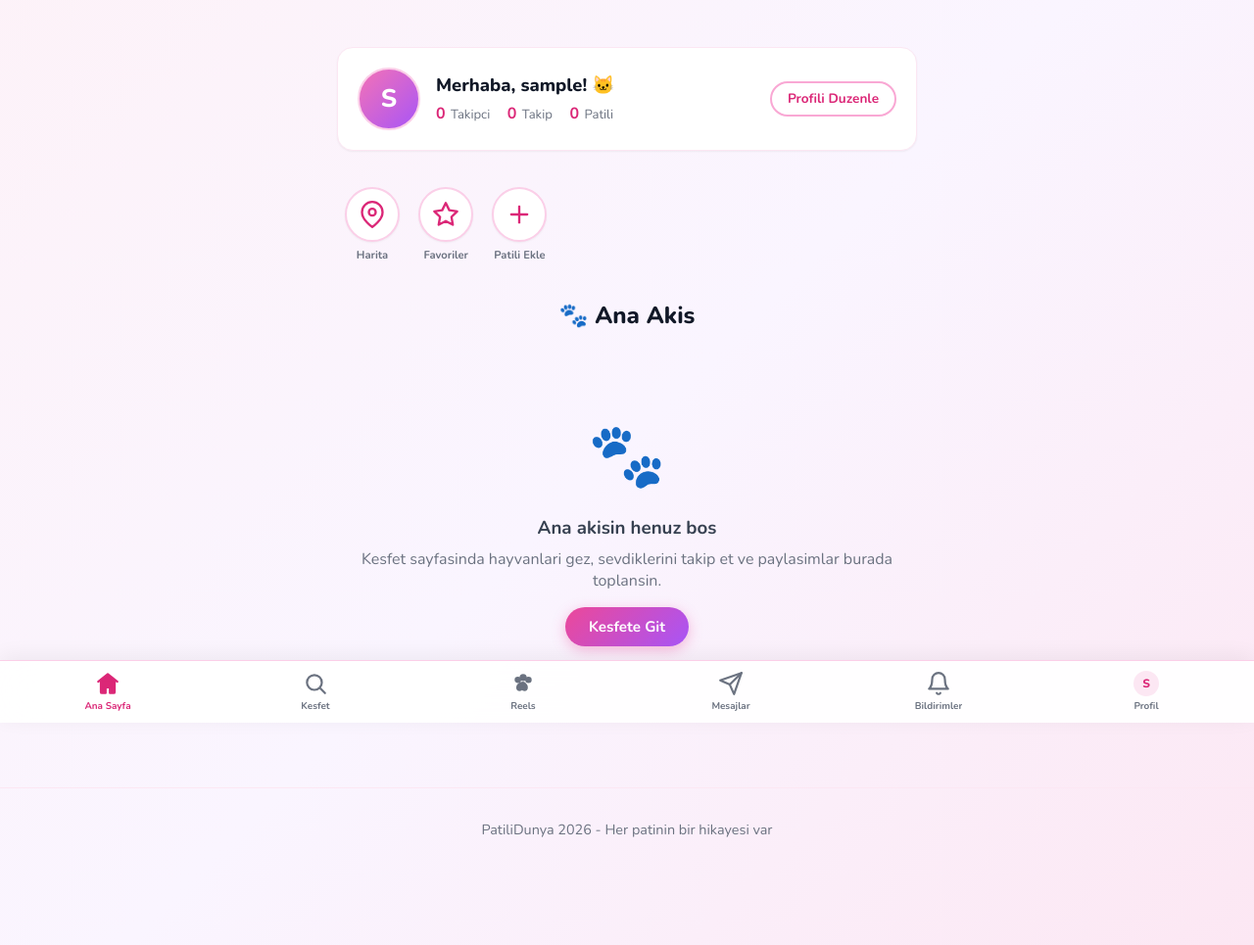
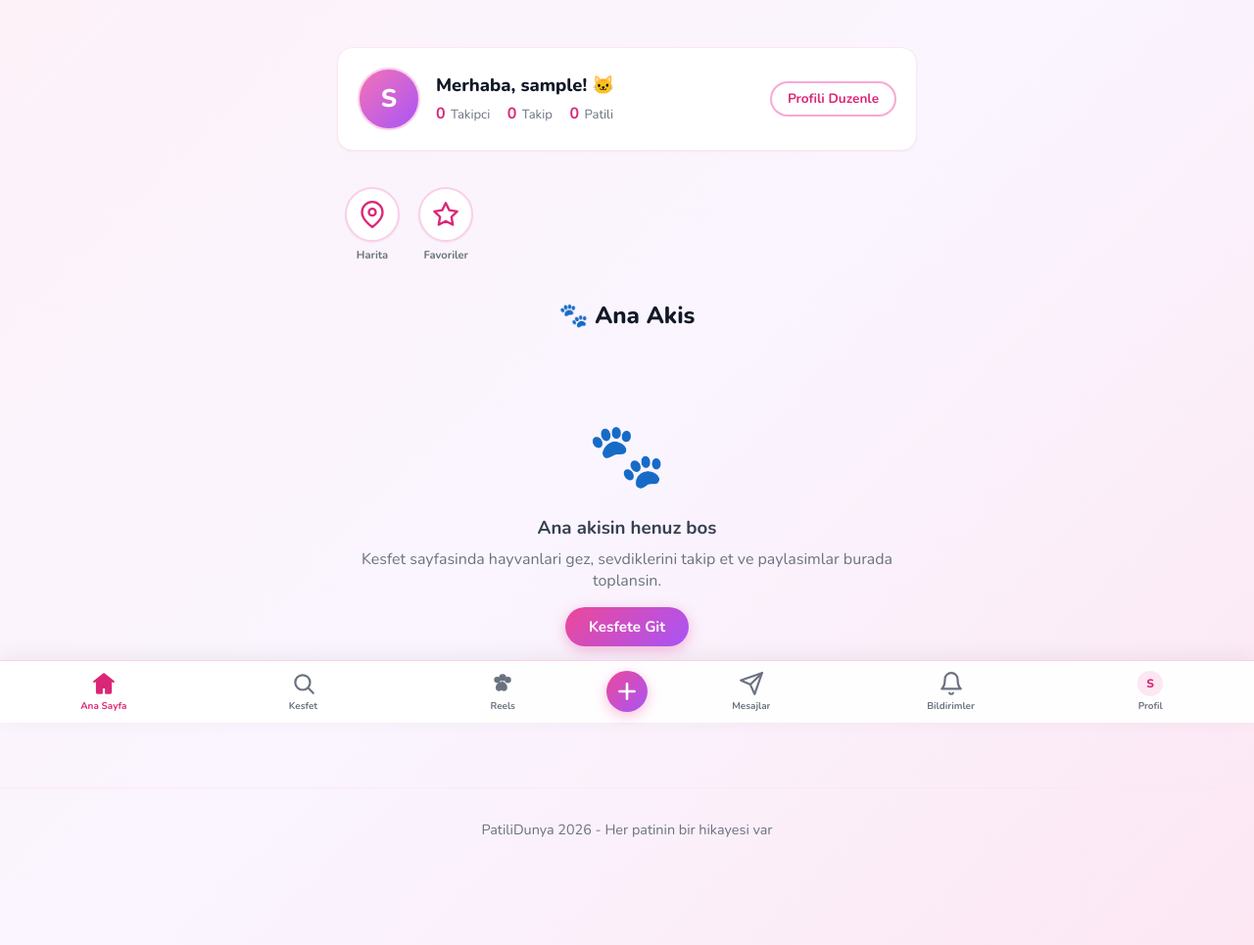
Before and after one commit to lumbe911/patilidunya, a Flask app: page /home in a window 1280 px wide. Shown: the part 62-1027 px from the top of the page at 98% size. Run offline with Flask 3, Linux system fonts and the light colour scheme; the visitor is signed in with stand-in values (Sample User, id 1); data that the repository does not hold is empty.

Commit message:
Add center plus button in bottom nav, add favorites to profile, drop add-cat home shortcut

```diff
--- a/static/css/style.css
+++ b/static/css/style.css
@@ -232,6 +232,25 @@ a:hover { color: var(--pink-700); }
     overflow: hidden;
     text-overflow: ellipsis;
 }
+.bottom-add {
+    flex: 0 0 auto;
+    display: inline-flex;
+    align-items: center;
+    justify-content: center;
+    align-self: center;
+    width: 42px;
+    height: 42px;
+    margin: 0 0.25rem;
+    border-radius: 50%;
+    background: linear-gradient(135deg, var(--pink-500), #a855f7);
+    color: #fff;
+    box-shadow: 0 4px 14px rgba(236,72,153,0.35);
+    transition: transform 0.2s, box-shadow 0.2s;
+    -webkit-tap-highlight-color: transparent;
+}
+.bottom-add svg { width: 26px; height: 26px; stroke-width: 2.4; }
+.bottom-add:hover { transform: scale(1.08); box-shadow: 0 6px 18px rgba(236,72,153,0.45); }
+.bottom-add:active { transform: scale(0.95); }
 .bottom-avatar {
     display: inline-flex;
     align-items: center;
--- a/templates/base.html
+++ b/templates/base.html
@@ -1,4 +1,4 @@
-{% from "_icons.html" import icon_home, icon_search, icon_reels, icon_messages, icon_bell, icon_shield, icon_panel %}
+{% from "_icons.html" import icon_home, icon_search, icon_reels, icon_messages, icon_bell, icon_shield, icon_panel, icon_plus %}
 <!DOCTYPE html>
 <html lang="tr" data-theme="pembe">
 <head>
@@ -57,6 +57,9 @@
         <a href="{{ url_for('reels') }}" class="bottom-item{% if active_nav == 'reels' %} active{% endif %}" title="Reels">
             <span class="bottom-icon">{{ icon_reels() }}</span>
             <span class="bottom-label">Reels</span>
+        </a>
+        <a href="{{ url_for('new_cat') }}" class="bottom-add" title="Patili Ekle">
+            {{ icon_plus() }}
         </a>
         <a href="{{ url_for('messages') }}" class="bottom-item{% if active_nav == 'messages' %} active{% endif %}" id="msgLink" title="Mesajlar">
             <span class="bottom-icon">{{ icon_messages() }}<span id="msgBadge" class="nav-badge" style="display:none;">0</span></span>
--- a/templates/home.html
+++ b/templates/home.html
@@ -1,5 +1,5 @@
 {% extends "base.html" %}
-{% from "_icons.html" import icon_map, icon_star, icon_plus %}
+{% from "_icons.html" import icon_map, icon_star %}
 {% block title %}Ana Sayfa - PatiliDunya{% endblock %}
 {% block content %}
 <div class="container home-page">
@@ -27,9 +27,6 @@
         </a>
         <a href="{{ url_for('favorites') }}" class="home-shortcut">
             <span class="home-shortcut-icon">{{ icon_star() }}</span><span class="home-shortcut-label">Favoriler</span>
-        </a>
-        <a href="{{ url_for('new_cat') }}" class="home-shortcut">
-            <span class="home-shortcut-icon">{{ icon_plus() }}</span><span class="home-shortcut-label">Patili Ekle</span>
         </a>
     </div>
 
--- a/templates/user_profile.html
+++ b/templates/user_profile.html
@@ -53,6 +53,7 @@
         {% if current_user.id == profile_user.id %}
         <div style="margin-top: 1.5rem; display: flex; gap: 0.75rem; justify-content: center; flex-wrap: wrap;">
             <a href="{{ url_for('edit_profile') }}" class="btn btn-secondary btn-sm">Profili Duzenle</a>
+            <a href="{{ url_for('favorites') }}" class="btn btn-secondary btn-sm">⭐ Favoriler</a>
             <a href="{{ url_for('new_cat') }}" class="btn btn-primary btn-sm">+ Patili Ekle</a>
             {% if unread > 0 %}
             <a href="{{ url_for('notifications') }}" class="btn btn-sm" style="background:#ef4444; color:white; position:relative;">Bildirimler <span style="background:white; color:#ef4444; border-radius:50%; padding:0 6px; font-size:0.7rem; font-weight:800; margin-left:4px;">{{ unread }}</span></a>
```
